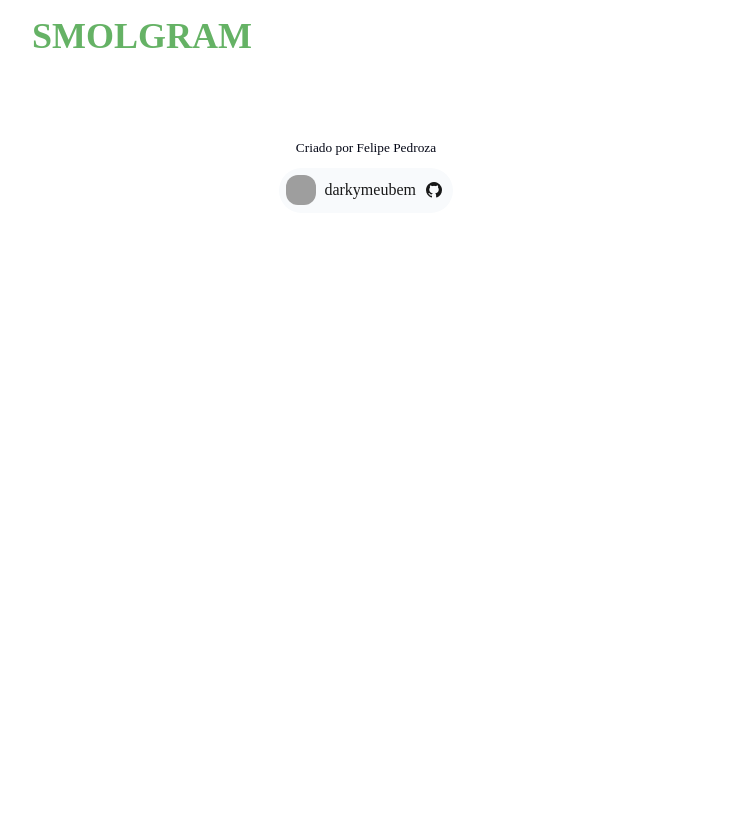
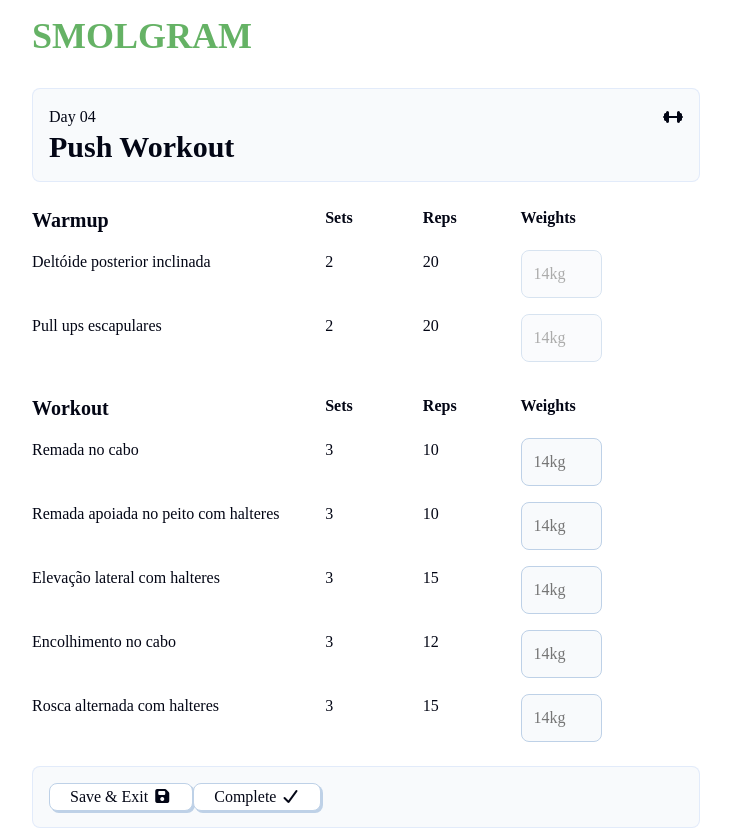
Before and after one commit to darkymeubem/project-gym, a Vue app: page / in a window 1280 px wide. Shown: the top 829 px of the page, without its empty margins (274-1005 px from the left). Before the commit the page ends 800 px from the top, so only its background shows below. Built offline with nearby package versions, Linux system fonts and the light colour scheme; grey boxes are pictures that could not be loaded; a web font is replaced by a local one.

Commit message:
feat(workout): implementação inicial da page Workout

```diff
--- a/src/components/pages/Workout.vue
+++ b/src/components/pages/Workout.vue
@@ -1,13 +1,110 @@
 <script setup>
     import { programaTreino } from '../../utils';
+    console.log(programaTreino);
+    const selectedWorkout = 4;
+    const { treino, aquecimento } = programaTreino[selectedWorkout];
 </script>
 
 <template>
+<section id="workout-card">
+    <div class ="plan-card card">
+        <div class =plan-card-header>
+            <p>Day {{ selectedWorkout < 9 ? '0' + selectedWorkout : selectedWorkout }}</p>
+            <i class="fa-solid fa-dumbbell"></i>
+        </div>
+        <h2>{{ 'Push' }} Workout</h2>
+    </div>
 
+    <div class="workout-grid">
+        <h4 class="grid-name">Warmup</h4>
+        <h6>Sets</h6>
+        <h6>Reps</h6>
+        <h6 class ="grid-weights">Weights</h6>
+        <div class="workout-grid-row" v-for="(w,wId) in aquecimento" :key="wId">
+           <div class ="grid-name">
+                <p>{{ w.nome }}</p>
+                <button><i class="fa-regular fa-circle-question"></i></button>
+            </div>
+            <p>{{ w.series }}</p>
+            <p>{{ w.repeticoes }}</p>
+            <input class="grid-weights" placeholder="14kg" type="text" disabled>
+        </div>
+        <!---->
+        <div class="workout-grid-line"></div>
+        <!---->
+        <h4 class="grid-name">Workout</h4>
+        <h6>Sets</h6>
+        <h6>Reps</h6>
+        <h6 class ="grid-weights">Weights</h6>
+        <div class="workout-grid-row" v-for="(w,wId) in treino" :key="wId">
+           <div class ="grid-name">
+                <p>{{ w.nome }}</p>
+                <button><i class="fa-regular fa-circle-question"></i></button>
+            </div>
+            <p>{{ w.series }}</p>
+            <p>{{ w.repeticoes }}</p>
+            <input class="grid-weights" placeholder="14kg" type="text" >
+        </div>
+    </div>
+    <div class="card">
+        <button> Save & Exit <i class="fa-solid fa-save"></i></button>
+        <button> Complete <i class="fa-solid fa-check"></i></button>
+    </div>
+</section>
 </template>
 
 
 
 <style scoped>
+    #workout-card,
+    .plan-card{
+        display: flex;
+        flex-direction: column;
+    }
+    #workout-card{
+        gap: 1.5rem;
+    }
 
+    .plan-card-header{
+        display: flex;
+        align-items: center;
+        justify-content: space-between;
+        gap: 1rem;
+    }
+
+    .workout-grid,
+    .workout-grid-row{
+        display: grid;
+        grid-template-columns: repeat(7,minmax(0,1fr));
+        gap: 1rem;
+    }
+
+    .workout-grid-row,
+    .workout-grid-line{
+        grid-column: span 7 / span 7;
+    }
+
+    .grid-name{
+        grid-column: span 3 / span 3;
+    }
+    .grid-name button {
+        padding: 0;
+        border: none;
+        box-shadow: none;
+    }
+
+    .grid-name button:hover{
+        transform: none;
+        box-shadow: none;
+        color: var(--color-link)
+    }
+
+    .workout-grid-row .grid-name button{
+        opacity: 0;
+        pointer-events: none;
+    }
+    .workout-grid-row:hover .grid-name button{
+        opacity: 1;
+        pointer-events: all;
+    }
 </style>
--- a/src/utils/index.js
+++ b/src/utils/index.js
@@ -53,7 +53,7 @@ export const programaTreino = {
     },
     4: {  // Puxar (Pull)
         aquecimento: [
-            { nome: "Segura deltóide posterior inclinada", series: 2, repeticoes: 20 },
+            { nome: "Deltóide posterior inclinada", series: 2, repeticoes: 20 },
             { nome: "Pull ups escapulares", series: 2, repeticoes: 20 }
         ],
         treino: [
```
